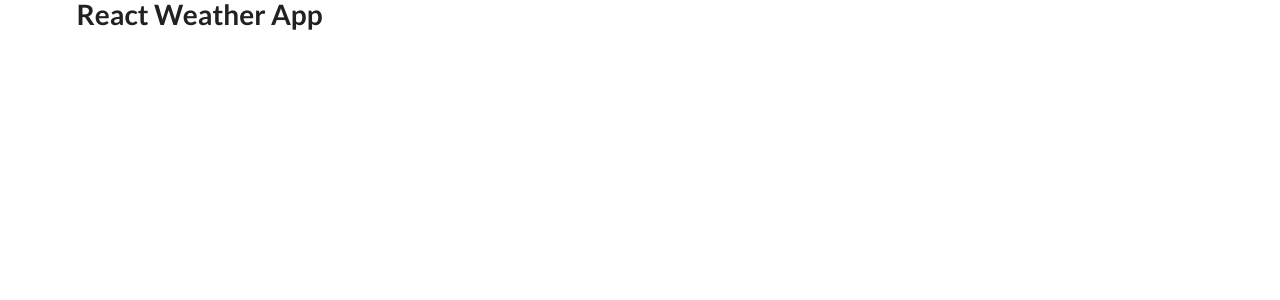
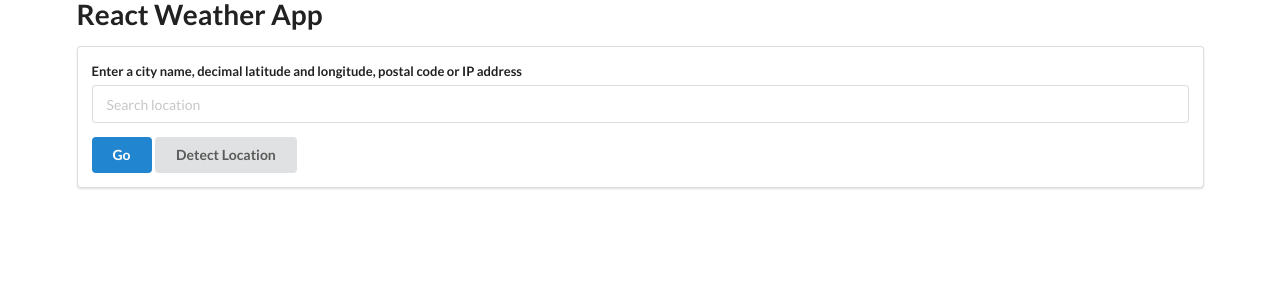
Before and after one commit to dkhl65/react-weather, a React (Create React App) app: page / in a window 1280 px wide. Shown: the top 300 px of the page. Built offline with nearby package versions, Linux system fonts and the light colour scheme.

Commit message:
Search Bar

```diff
--- a/src/components/App.js
+++ b/src/components/App.js
@@ -1,7 +1,10 @@
+import SearchBar from "./SearchBar";
+
 function App() {
   return (
     <div className="ui container">
       <h1 className="ui header">React Weather App</h1>
+      <SearchBar />
     </div>
   );
 }
--- /dev/null
+++ b/src/components/SearchBar.js
@@ -0,0 +1,61 @@
+import { useState } from "react";
+
+function SearchBar({ onSearch }) {
+  const [location, setLocation] = useState("");
+  const [errorMessage, setErrorMessage] = useState("");
+
+  const detectLocation = () => {
+    window.navigator.geolocation.getCurrentPosition(
+      (position) => {
+        const detectedLocation = `${position.coords.latitude}, ${position.coords.longitude}`;
+        setErrorMessage("");
+        setLocation(detectedLocation);
+        if (typeof onSearch === "function") {
+          onSearch(detectedLocation);
+        }
+      },
+      (err) => {
+        setErrorMessage(err.message);
+      }
+    );
+  };
+
+  const handleSubmit = (e) => {
+    e.preventDefault();
+    if (typeof onSearch === "function") {
+      onSearch(location);
+    }
+  };
+
+  return (
+    <div className="search-bar ui segment">
+      <form className="ui form" onSubmit={handleSubmit}>
+        <div className="field">
+          <label>
+            Enter a city name, decimal latitude and longitude, postal code or IP
+            address
+          </label>
+          <input
+            type="text"
+            className="ui input"
+            placeholder="Search location"
+            value={location}
+            onChange={(e) => setLocation(e.target.value)}
+          />
+        </div>
+        <button className="ui button primary">Go</button>
+        <button className="ui button" type="button" onClick={detectLocation}>
+          Detect Location
+        </button>
+        {errorMessage && (
+          <div className="ui negative message">
+            <i className="close icon" onClick={() => setErrorMessage("")} />
+            <div className="header">{errorMessage}</div>
+          </div>
+        )}
+      </form>
+    </div>
+  );
+}
+
+export default SearchBar;
```
